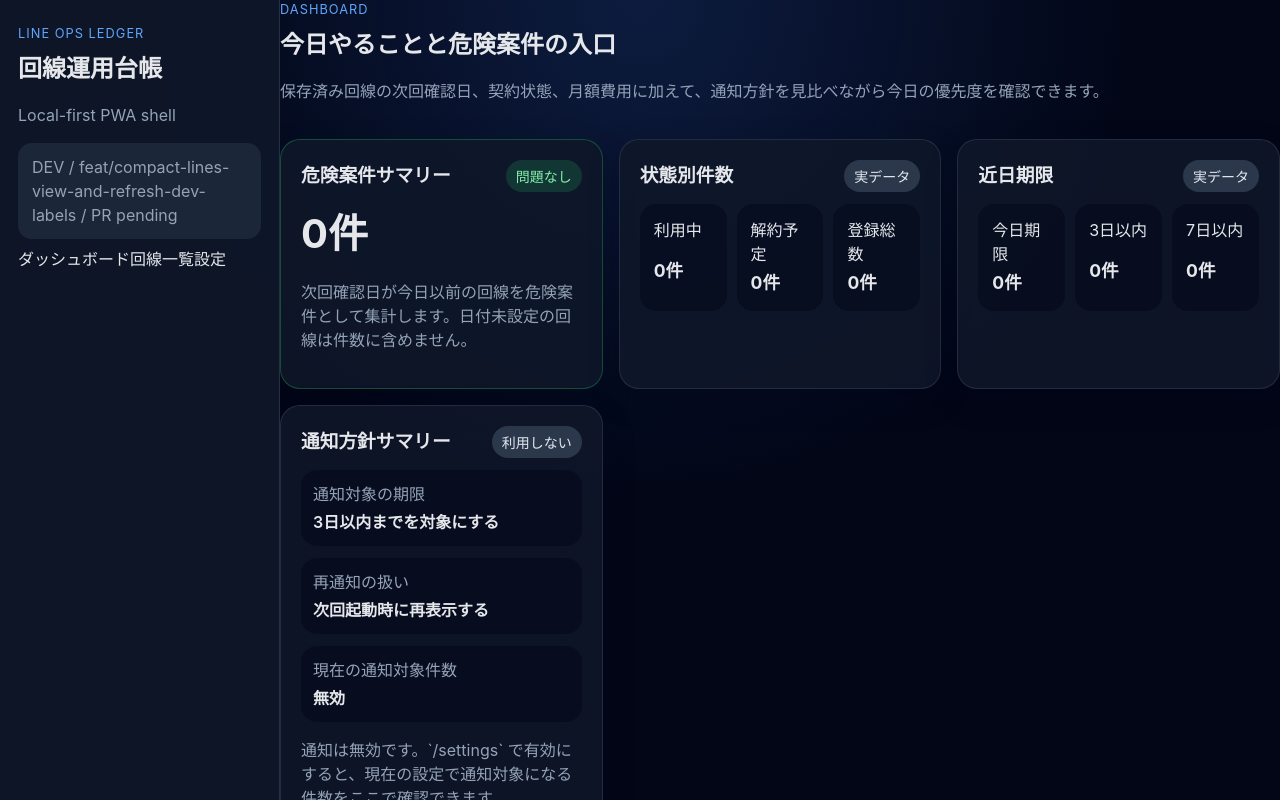
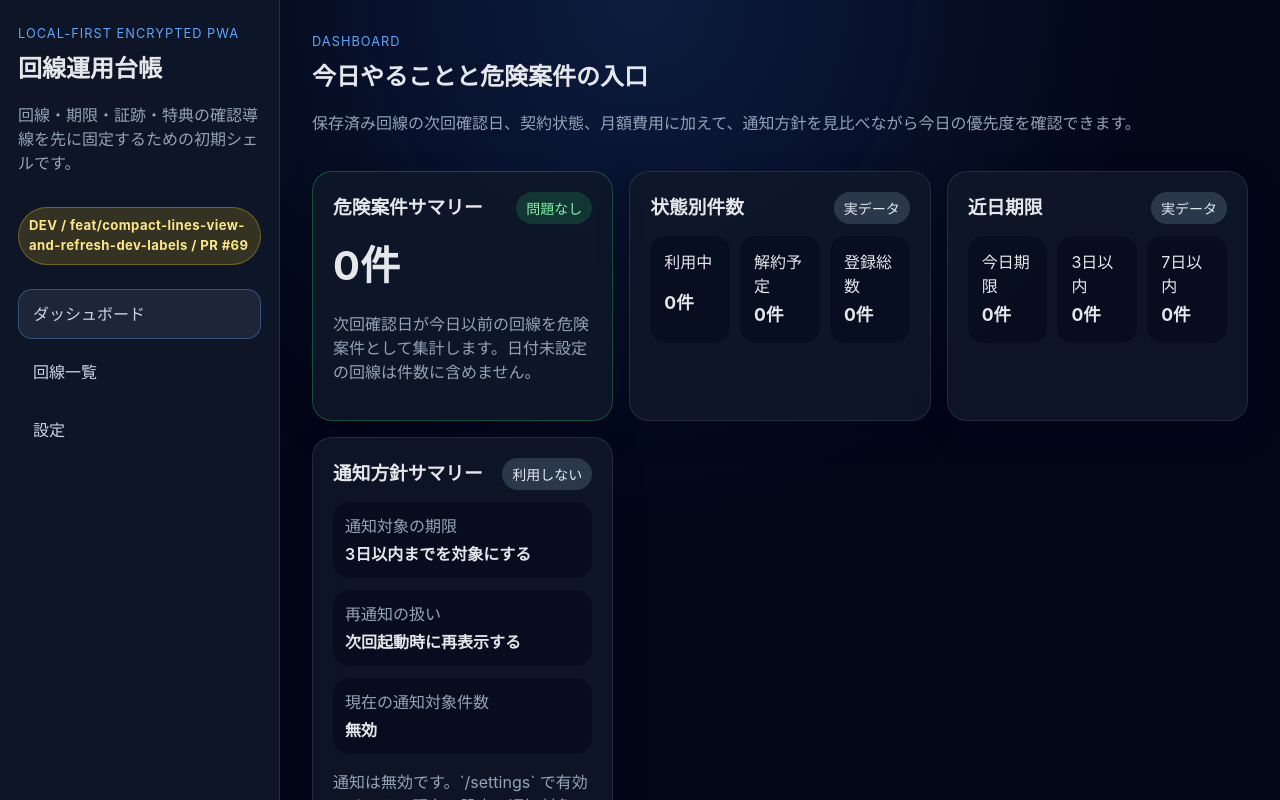
Before and after one commit to Driedsandwich/line-ops-ledger, a React (Vite) app: page / in a window 1280 px wide. Shown: the top 800 px of the page. Built offline with nearby package versions, Linux system fonts and the light colour scheme.

Commit message:
fix: restore sidebar navigation and refresh dev label

```diff
--- a/src/App.tsx
+++ b/src/App.tsx
@@ -1,39 +1,41 @@
 import { NavLink, Outlet } from 'react-router-dom';
 
 const navItems = [
-  { to: '/', label: 'ダッシュボード' },
+  { to: '/', label: 'ダッシュボード', end: true },
   { to: '/lines', label: '回線一覧' },
   { to: '/settings', label: '設定' },
 ];
 
-const devProgressLabel = 'DEV / feat/compact-lines-view-and-refresh-dev-labels / PR pending';
+const devProgressLabel = 'DEV / feat/compact-lines-view-and-refresh-dev-labels / PR #69';
 
 export function AppLayout(): JSX.Element {
   return (
     <div className="app-shell">
       <aside className="sidebar">
         <div className="sidebar__header">
-          <p className="eyebrow">Line Ops Ledger</p>
+          <p className="eyebrow">Local-first encrypted PWA</p>
           <h1>回線運用台帳</h1>
-          <p className="muted">Local-first PWA shell</p>
-          {import.meta.env.DEV ? <p className="notice">{devProgressLabel}</p> : null}
+          <p className="sidebar__description">
+            回線・期限・証跡・特典の確認導線を先に固定するための初期シェルです。
+          </p>
+          {import.meta.env.DEV ? <p className="dev-progress-badge">{devProgressLabel}</p> : null}
         </div>
-
-        <nav className="sidebar__nav">
+        <nav className="nav">
           {navItems.map((item) => (
             <NavLink
               key={item.to}
               to={item.to}
-              end={item.to === '/'}
-              className={({ isActive }) => `sidebar__link${isActive ? ' sidebar__link--active' : ''}`}
+              end={item.end}
+              className={({ isActive }: { isActive: boolean }) =>
+                isActive ? 'nav__item nav__item--active' : 'nav__item'
+              }
             >
               {item.label}
             </NavLink>
           ))}
         </nav>
       </aside>
-
-      <main className="app-content">
+      <main className="content">
         <Outlet />
       </main>
     </div>
```
